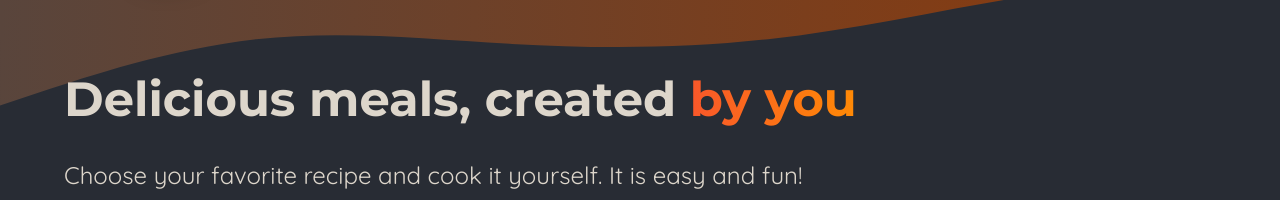
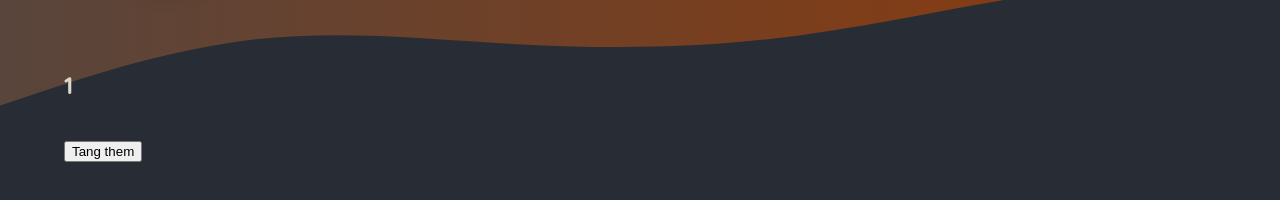
Before and after one commit to mycvlnn/learn-nextjs-14, a Next.js app: page /meals in a window 1280 px wide. Shown: the part 122-322 px from the top of the page. Built offline with nearby package versions, Linux system fonts and the light colour scheme; no server answers; the database is empty.

Commit message:
l8: context api, global state management

```diff
--- a/src/app/community/page.tsx
+++ b/src/app/community/page.tsx
@@ -4,11 +4,13 @@ import mealIcon from '@/assets/icons/meal.png'
 import communityIcon from '@/assets/icons/community.png'
 import eventsIcon from '@/assets/icons/events.png'
 import classes from './page.module.scss'
+import Counter from '@/components/counter/counter'
 
 export default function CommunityPage() {
   return (
     <>
       <header className={classes.header}>
+        <Counter />
         <h1>
           One shared passion: <span className={classes.highlight}>Food</span>
         </h1>
--- a/src/app/layout.tsx
+++ b/src/app/layout.tsx
@@ -1,6 +1,7 @@
 import React from 'react'
 import './globals.css'
 import MainHeader from '@/components/main-header/main-header'
+import AppProvider from '@/contexts/app-context'
 
 interface IProps {
   children: React.ReactNode
@@ -15,8 +16,10 @@ const RootLayout: React.FC<IProps> = ({ children }) => {
   return (
     <html lang="en">
       <body>
-        <MainHeader />
-        {children}
+        <AppProvider>
+          <MainHeader />
+          {children}
+        </AppProvider>
       </body>
     </html>
   )
--- a/src/app/meals/page.tsx
+++ b/src/app/meals/page.tsx
@@ -4,6 +4,7 @@ import MealsGrid from '@/components/meals/meals-grid'
 import { getMeals } from '@/lib/meals'
 import { Suspense } from 'react'
 import MealsLoading from './loading-out'
+import Counter from '@/components/counter/counter'
 
 const MealsList = async () => {
   const meals = await getMeals()
@@ -20,6 +21,7 @@ const MealsPage = () => {
   return (
     <>
       <header className={classes.header}>
+        <Counter />
         <h1>
           Delicious meals, created{' '}
           <span className={classes.highlight}>by you</span>
--- /dev/null
+++ b/src/components/counter/counter.tsx
@@ -0,0 +1,17 @@
+'use client'
+
+import React from 'react'
+import { useAppContext } from '@/contexts/app-context'
+
+const Counter = () => {
+  const { counter, setCounter } = useAppContext()
+
+  return (
+    <div>
+      <h4>{counter}</h4>
+      <button onClick={() => setCounter((prev) => prev + 1)}>Tang them</button>
+    </div>
+  )
+}
+
+export default React.memo(Counter)
--- /dev/null
+++ b/src/contexts/app-context.tsx
@@ -0,0 +1,35 @@
+'use client'
+
+import React, { createContext, useContext, useState } from 'react'
+
+interface ContextProps {
+  // Định nghĩa các thuộc tính bạn muốn chia sẻ
+  // Ví dụ: user, functions, etc.
+  // Có thể sử dụng typescript generics nếu cần thiết
+  counter: number
+  setCounter: React.Dispatch<React.SetStateAction<number>>
+}
+
+const AppContext = createContext<ContextProps>({
+  counter: 1,
+  setCounter: () => {},
+})
+
+interface IProps {
+  children: React.ReactNode
+}
+
+const AppProvider: React.FC<IProps> = ({ children }) => {
+  const [counter, setCounter] = useState(1)
+
+  const values = {
+    counter,
+    setCounter,
+  }
+
+  return <AppContext.Provider value={values}>{children}</AppContext.Provider>
+}
+
+export default AppProvider
+
+export const useAppContext = () => useContext(AppContext)
```
Also changed, not shown: src/components/counter/counter.module.css (added).
